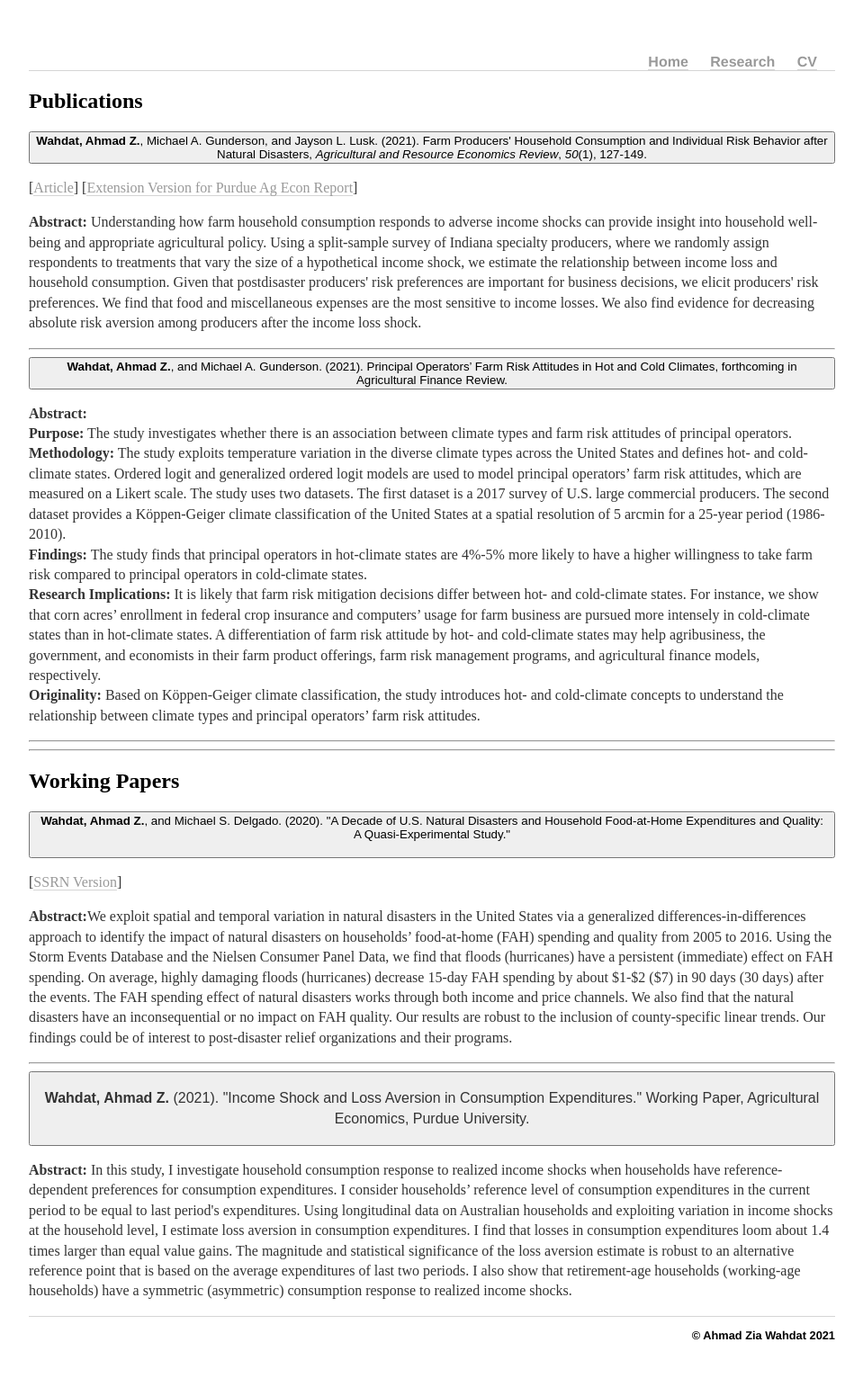
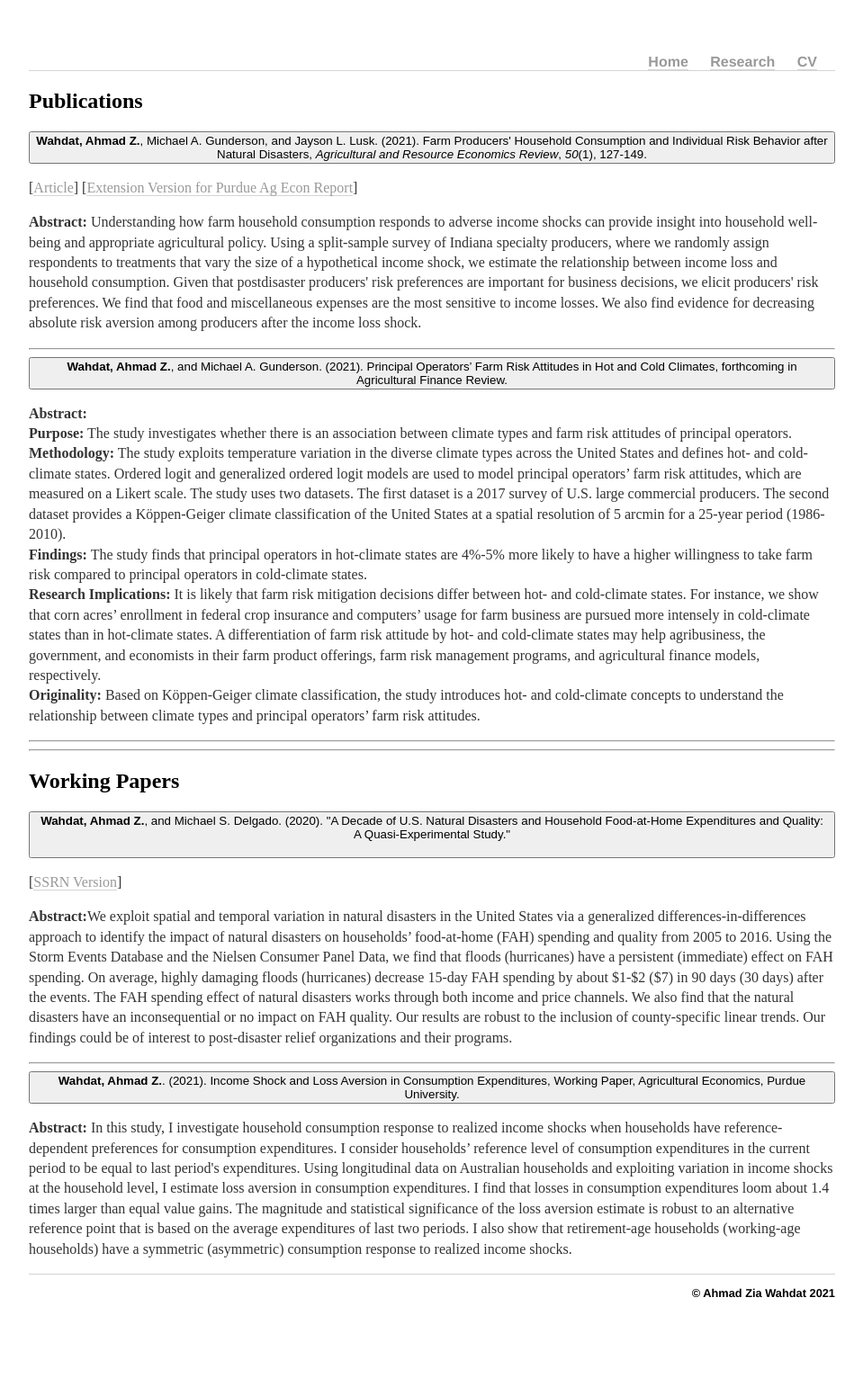
Before and after one commit to awahdat/webpage, a Jekyll site: the page built from research/index.html, in a window 1280 px wide. Shown: the whole page at 90% size, without its empty margins (160-1119 px from the left). Built offline with Jekyll 4.4.1, drawn with Linux system fonts in a browser that asks for light colours; after the commit the page ends 1505 px from its top, so only the background shows below that.

Commit message:
Update index.html

```diff
--- a/research/index.html
+++ b/research/index.html
@@ -65,12 +65,9 @@ description: Research work of Ahmad Zia Wahdat.
 		Our results are robust to the inclusion of county-specific linear trends.
 		Our findings could be of interest to post-disaster relief organizations and their programs.</p>
 
-
-
 			<hr />
-
-     <button class="accordion"><p><strong>Wahdat, Ahmad Z.</strong> (2021). "Income Shock and Loss Aversion in Consumption Expenditures."
-	     Working Paper, Agricultural Economics, Purdue University.</p></button>
+	<button class="accordion"><strong>Wahdat, Ahmad Z.</strong>. (2021). Income Shock and Loss Aversion in Consumption Expenditures,
+	     Working Paper, Agricultural Economics, Purdue University.</button>
 
       <p><strong>Abstract:</strong> In this study, I investigate  household consumption response to realized income shocks when
        households have reference-dependent preferences for consumption expenditures.
```
